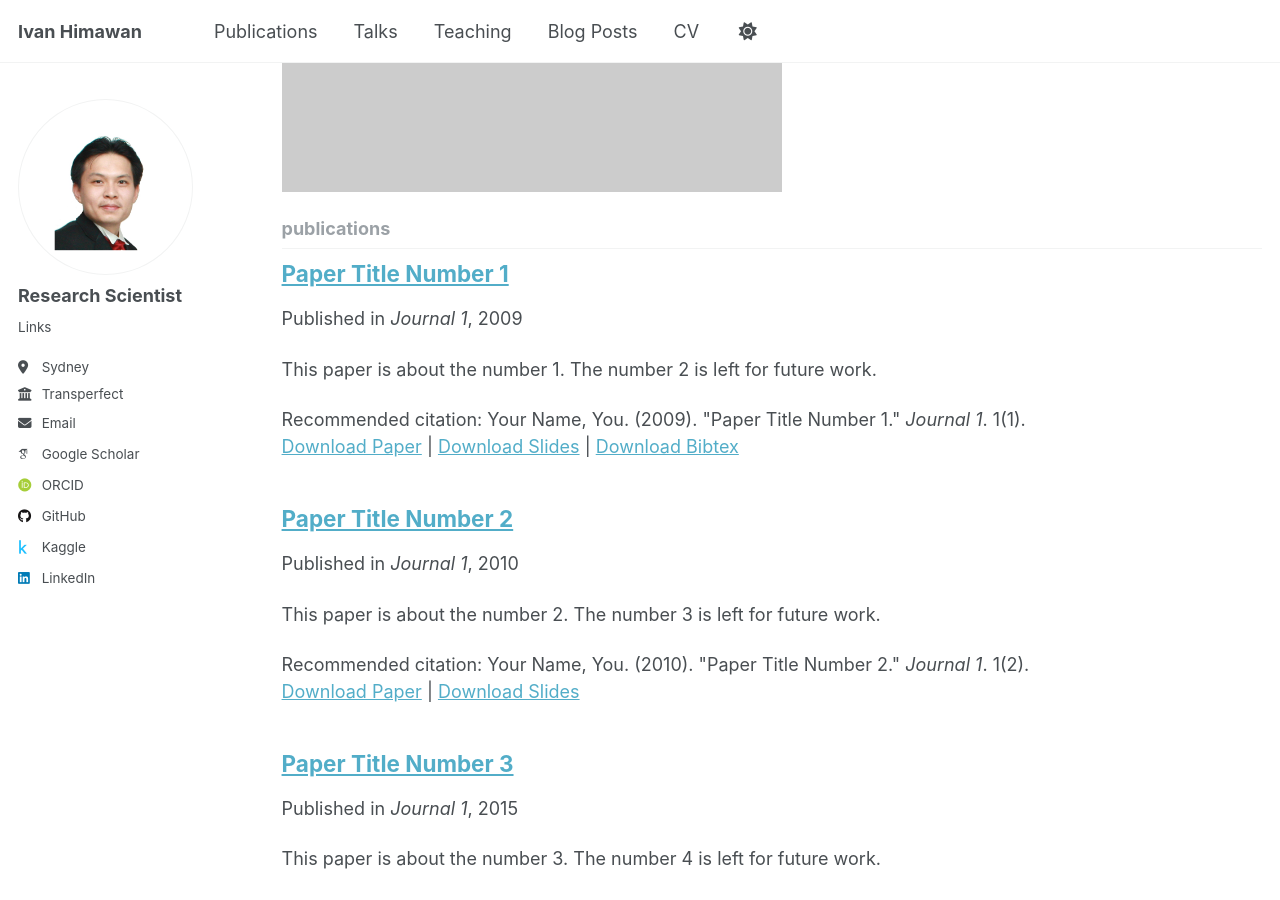
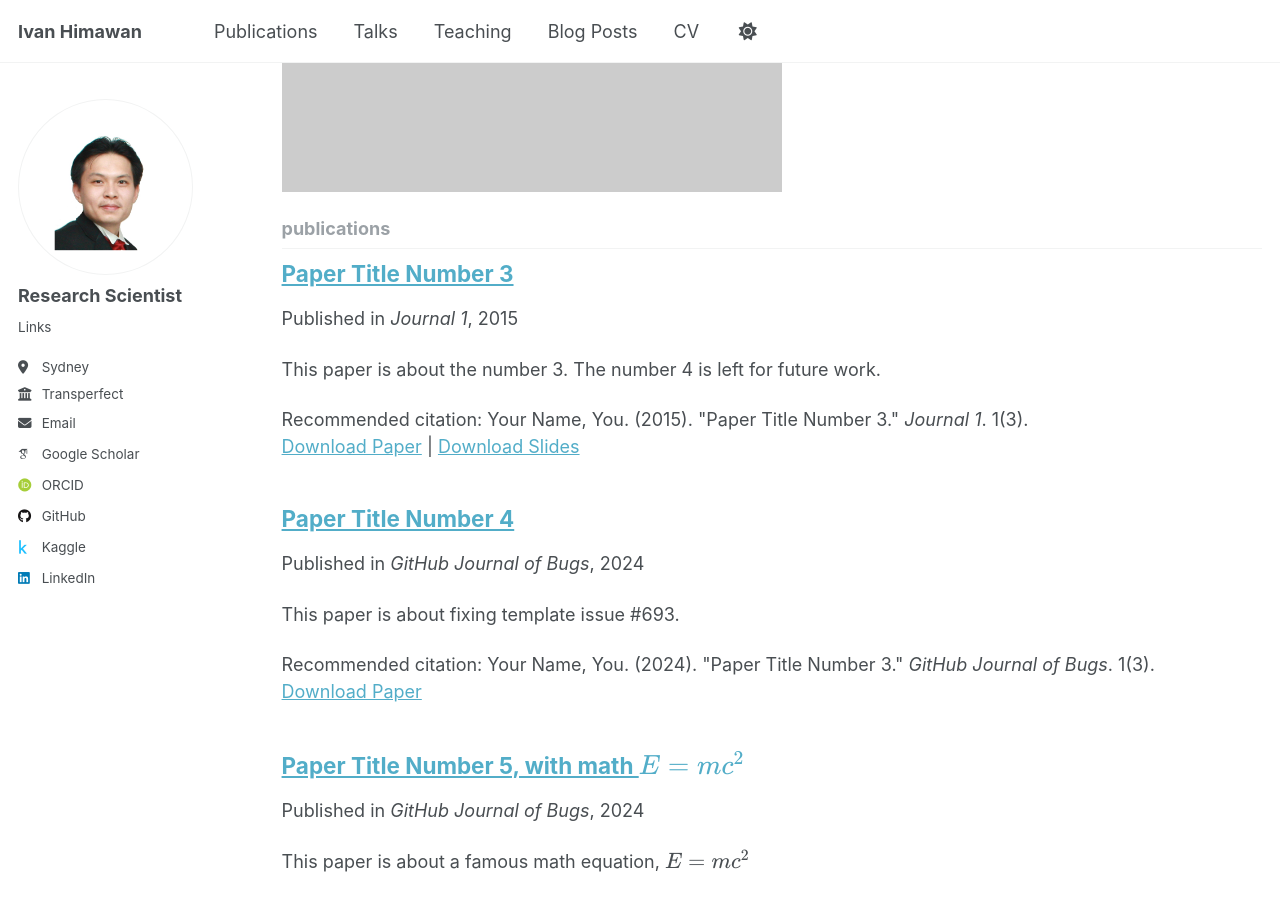
Before and after one commit to himaivan/profile, a Jekyll site: the page built from _pages/collection-archive.html, in a window 1280 px wide and 900 px high, scrolled down 893 px. Built offline with Jekyll 4.4.1, drawn with Linux system fonts in a browser that asks for light colours; some web fonts are replaced; a file with an impossible date is left out; some of the changed text lies outside the part shown.

Commit message:
update:v1.2

```diff
--- a/_pages/publications.html
+++ b/_pages/publications.html
@@ -6,7 +6,7 @@ author_profile: true
 ---
 
 {% if site.author.googlescholar %}
-  <div class="wordwrap">You can also find my articles on <a href="{{site.author.googlescholar}}">my Google Scholar profile</a>.</div>
+  <div class="wordwrap">You can find my articles on <a href="{{site.author.googlescholar}}">my Google Scholar profile</a>.</div>
 {% endif %}
 
 {% include base_path %}
--- a/_publications/2009-10-01-paper-title-number-1.md
+++ /dev/null
@@ -1,14 +0,0 @@
----
-title: "Paper Title Number 1"
-collection: publications
-category: manuscripts
-permalink: /publication/2009-10-01-paper-title-number-1
-excerpt: 'This paper is about the number 1. The number 2 is left for future work.'
-date: 2009-10-01
-venue: 'Journal 1'
-slidesurl: 'http://academicpages.github.io/files/slides1.pdf'
-paperurl: 'http://academicpages.github.io/files/paper1.pdf'
-bibtexurl: 'http://academicpages.github.io/files/bibtex1.bib'
-citation: 'Your Name, You. (2009). &quot;Paper Title Number 1.&quot; <i>Journal 1</i>. 1(1).'
----
-The contents above will be part of a list of publications, if the user clicks the link for the publication than the contents of section will be rendered as a full page, allowing you to provide more information about the paper for the reader. When publications are displayed as a single page, the contents of the above "citation" field will automatically be included below this section in a smaller font.
--- a/_publications/2010-10-01-paper-title-number-2.md
+++ /dev/null
@@ -1,14 +0,0 @@
----
-title: "Paper Title Number 2"
-collection: publications
-category: manuscripts
-permalink: /publication/2010-10-01-paper-title-number-2
-excerpt: 'This paper is about the number 2. The number 3 is left for future work.'
-date: 2010-10-01
-venue: 'Journal 1'
-slidesurl: 'http://academicpages.github.io/files/slides2.pdf'
-paperurl: 'http://academicpages.github.io/files/paper2.pdf'
-citation: 'Your Name, You. (2010). &quot;Paper Title Number 2.&quot; <i>Journal 1</i>. 1(2).'
----
-
-The contents above will be part of a list of publications, if the user clicks the link for the publication than the contents of section will be rendered as a full page, allowing you to provide more information about the paper for the reader. When publications are displayed as a single page, the contents of the above "citation" field will automatically be included below this section in a smaller font.
--- a/_teaching/2014-spring-teaching-1.md
+++ /dev/null
@@ -1,20 +0,0 @@
----
-title: "Teaching experience 1"
-collection: teaching
-type: "Undergraduate course"
-permalink: /teaching/2014-spring-teaching-1
-venue: "University 1, Department"
-date: 2014-01-01
-location: "City, Country"
----
-
-This is a description of a teaching experience. You can use markdown like any other post.
-
-Heading 1
-======
-
-Heading 2
-======
-
-Heading 3
-======
```
Also changed, not shown: _pages/about.md (+1 -2 lines), _teaching/2015-spring-teaching-2.md (+7 -14 lines).
